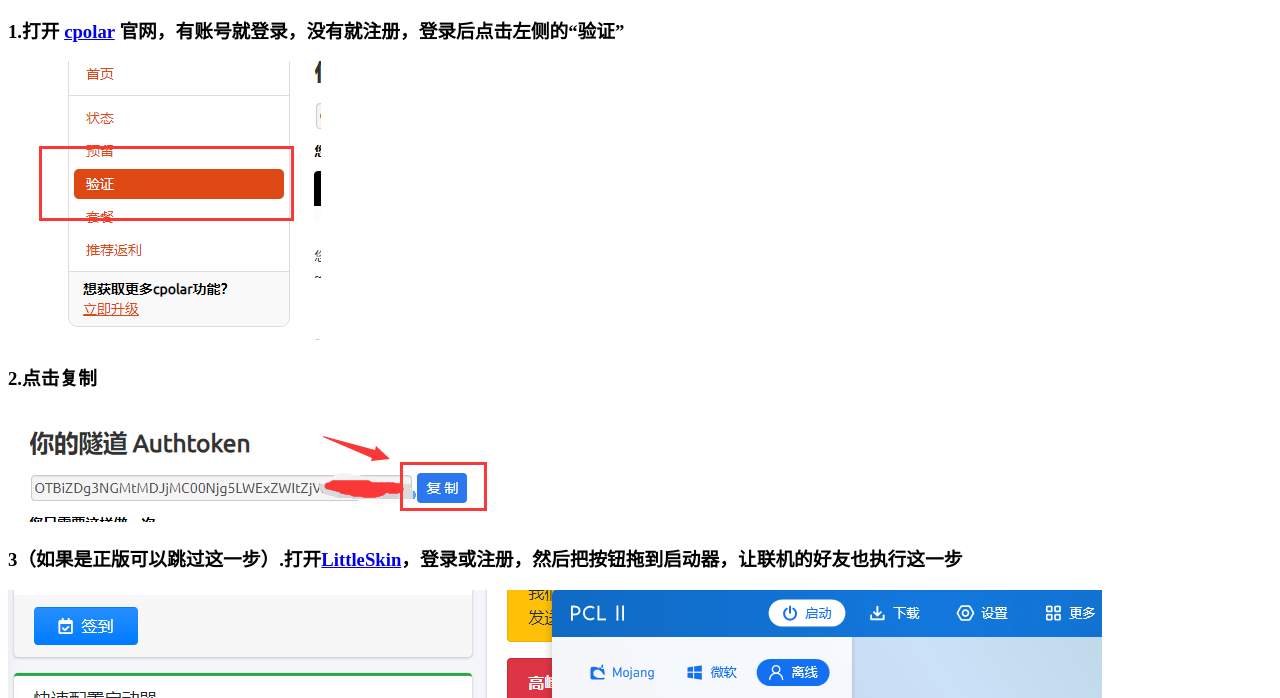
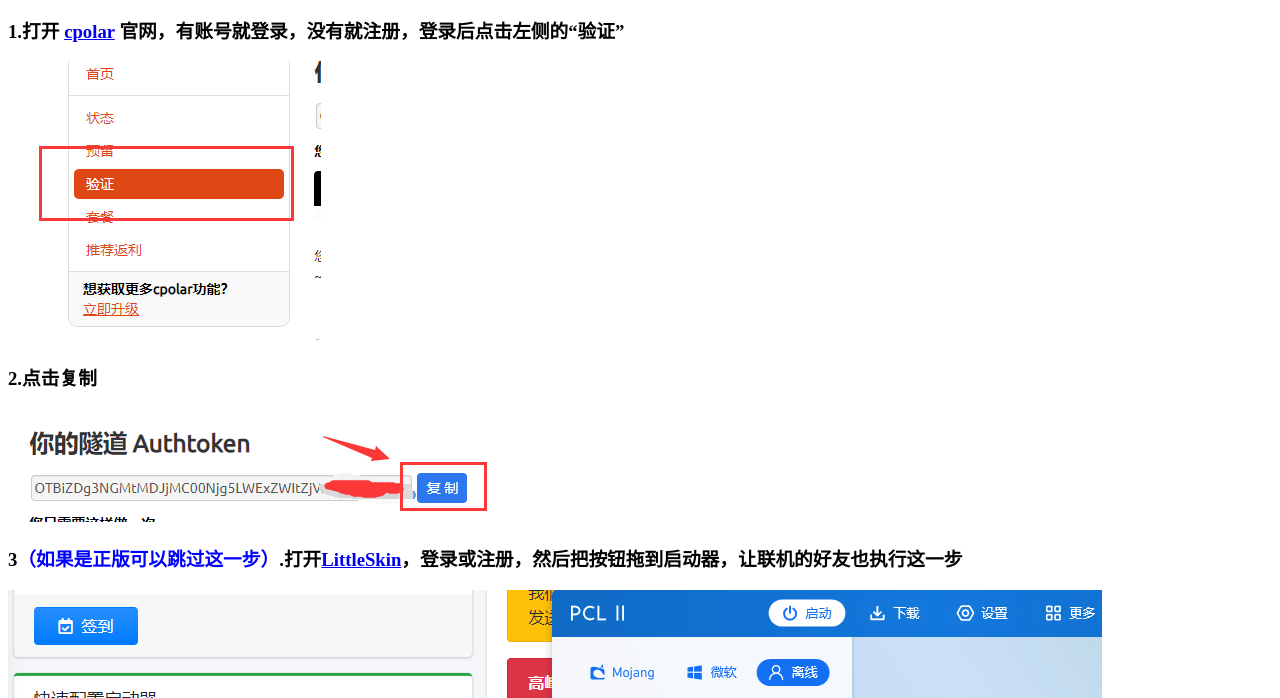
Before and after one commit to WStudio114514/wmch-docs, a plain HTML site: page docs/how_to_create_session.html in a window 1280 px wide. Shown: the part 102-800 px from the top of the page. Drawn offline with Linux system fonts and the light colour scheme.

Commit message:
Update how_to_create_session.html

```diff
--- a/docs/how_to_create_session.html
+++ b/docs/how_to_create_session.html
@@ -10,7 +10,7 @@
     <img src="how_to_create_session/login.png"/>
     <h3>2.点击复制</h3>
     <img src="how_to_create_session/cpolar.png"/>
-    <h3>3（如果是正版可以跳过这一步）.打开<a href="https://littleskin.cn/">LittleSkin</a>，登录或注册，然后把按钮拖到启动器，让联机的好友也执行这一步</h3>
+    <h3>3<font color="blue">（如果是正版可以跳过这一步）</font>.打开<a href="https://littleskin.cn/">LittleSkin</a>，登录或注册，然后把按钮拖到启动器，让联机的好友也执行这一步</h3>
     <img src="how_to_create_session/drag.png"/>
     <h3>4.启动游戏，进入世界，在点击“对局域网开放”，把聊天框中的那一串数字填到 WMCH 的 “端口”中，然后“token”填刚刚在网站里的复制的东西</h3>
     <img src="how_to_create_session/open.png"/>
```
